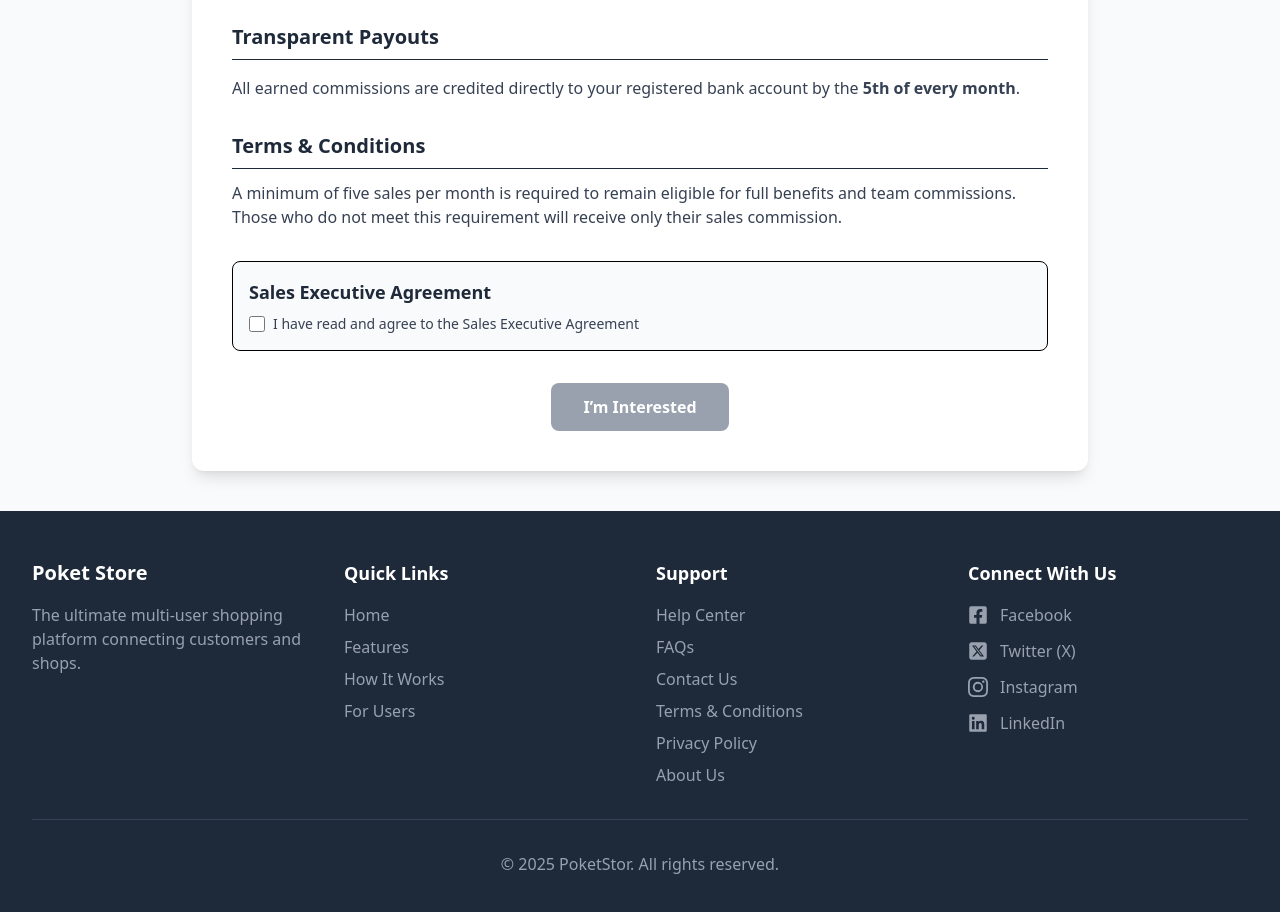
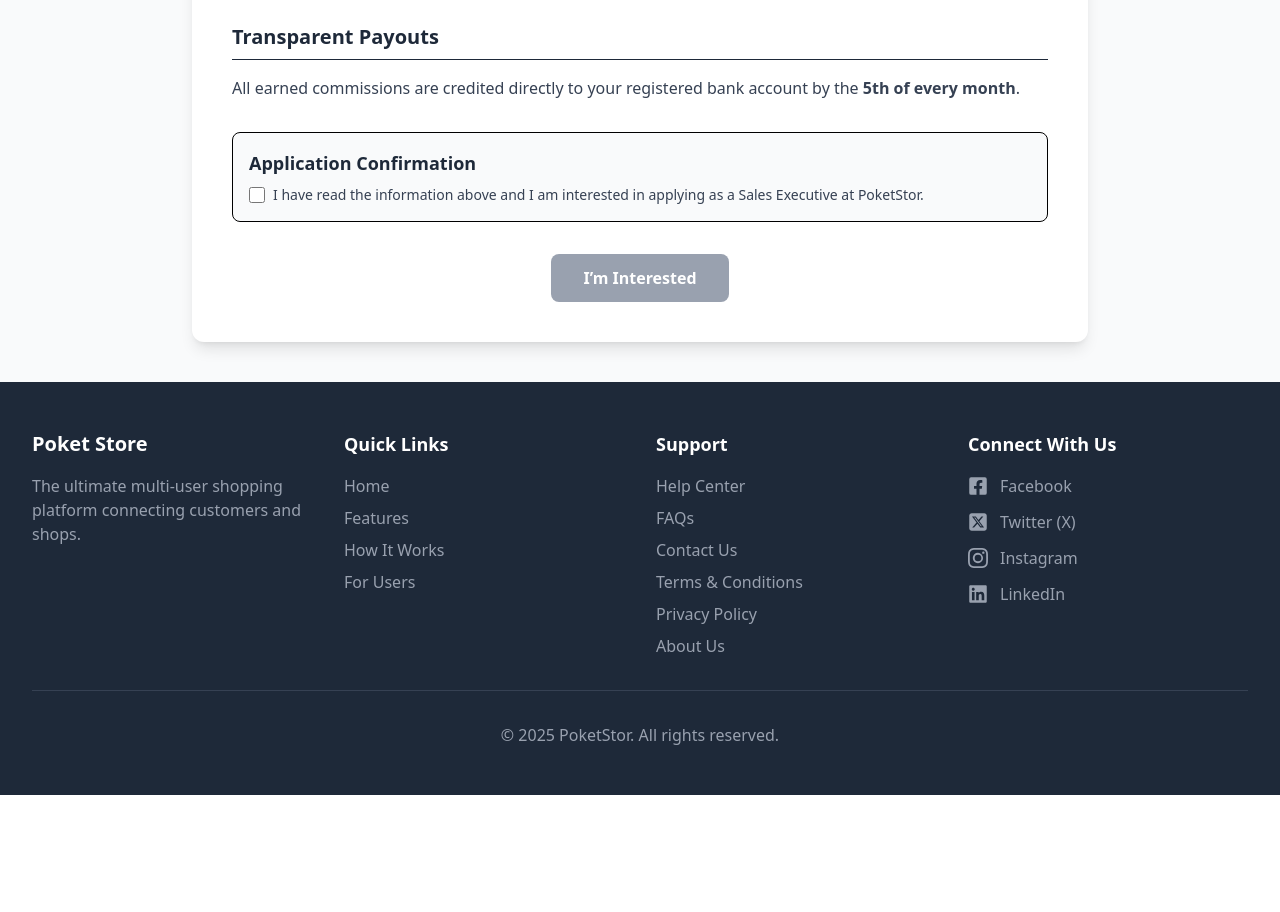
Before and after one commit to JahfarEv/pocketStore, a React (Vite) app: page /careers in a window 1280 px wide. Shown: the part 1780-2692 px from the top of the page. After the commit the page ends 2575 px from the top, so only its background shows below. Built offline with nearby package versions, Linux system fonts and the light colour scheme; a web font is replaced by a local one.

Commit message:
career_update

```diff
--- a/src/components/CareersPage.jsx
+++ b/src/components/CareersPage.jsx
@@ -206,7 +206,7 @@ export default function CareerSalesman() {
 </section>
 
         {/* Terms */}
-        <section className="space-y-3">
+        {/* <section className="space-y-3">
           <h2 className="text-xl font-semibold text-gray-800 border-b pb-2 ">
             Terms & Conditions
           </h2>
@@ -216,12 +216,11 @@ export default function CareerSalesman() {
             full benefits and team commissions. Those who do not meet this
             requirement will receive only their sales commission.
           </p>
-        </section>
+        </section> */}
 
-        {/* Agreement Checkbox */}
      <section className="border rounded-lg p-4 bg-gray-50">
   <h2 className="text-lg font-semibold text-gray-800 mb-2">
-            Sales Executive Agreement
+    Application Confirmation
   </h2>
 
   <div className="flex items-center gap-2">
@@ -233,7 +232,7 @@ export default function CareerSalesman() {
       className="w-4 h-4"
     />
     <label htmlFor="agree" className="text-gray-700 text-sm">
-              I have read and agree to the Sales Executive Agreement
+      I have read the information above and I am interested in applying as a Sales Executive at PoketStor.
     </label>
   </div>
 </section>
--- a/src/components/HeroSection.jsx
+++ b/src/components/HeroSection.jsx
@@ -81,7 +81,7 @@ const HeroSection = ({ navigateTo }) => {
                   <FaUsers className="text-xl mr-3" />
                   <div className="flex flex-col items-start">
                     <span className="font-bold text-2xl drop-shadow-md">
-                      Career,
+                      Career
                     </span>
                     <span className="text-sm font-medium">
                       build your opportunities
```
Lines whose indentation alone changed are shown as unchanged.
